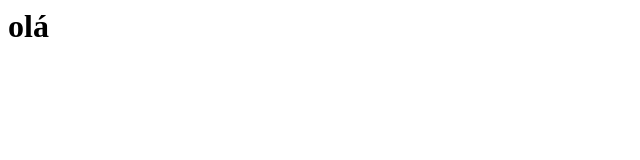
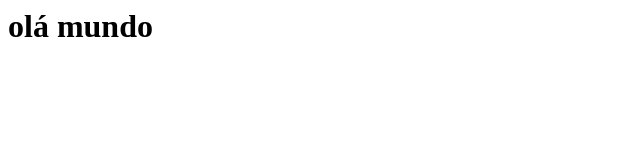
Before and after one commit to edeniltonfb/curso_github, a plain HTML site: page index.html in a window 1280 px wide. Shown: the whole page, without its empty margins (0-640 px from the left). Drawn offline with Linux system fonts and the light colour scheme.

Commit message:
testando o commit de dois arquivos nomeados

```diff
--- a/index.html
+++ b/index.html
@@ -1 +1 @@
-<h1>olá</h1>
+<h1>olá mundo</h1>
```
Also changed, not shown: nome.txt.
